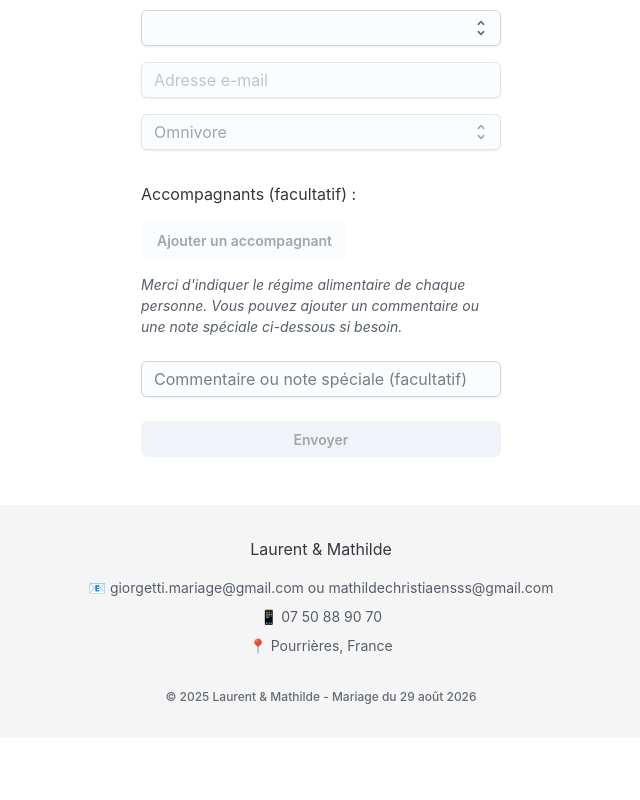
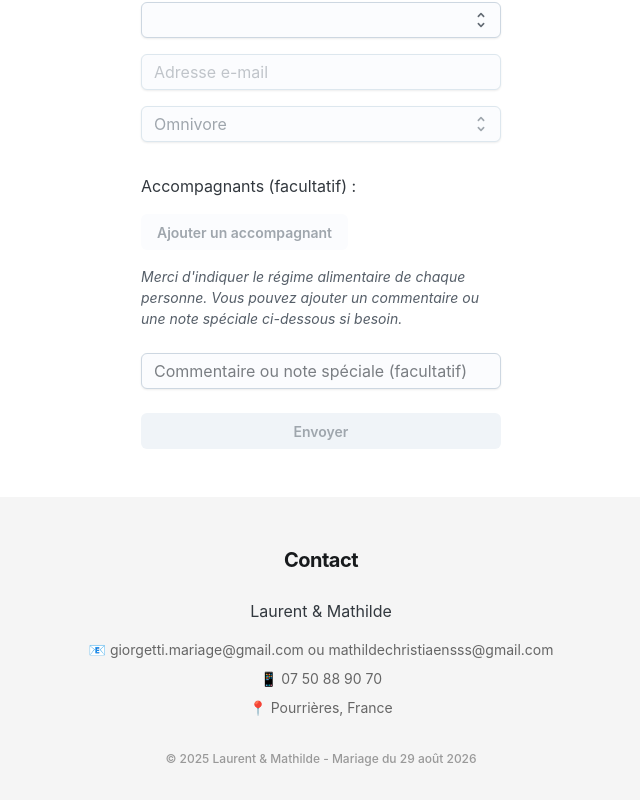
Before and after one commit to NanaChrs/site-mariage, a Next.js app: page / in a window 1280 px wide. Shown: the part 1799-2599 px from the top of the page, without its empty margins (319-959 px from the left). Before the commit the page ends 2537 px from the top, so only its background shows below. Built offline with nearby package versions, Linux system fonts and the light colour scheme.

Commit message:
global css

```diff
--- /dev/null
+++ b/src/app/colors.css
@@ -0,0 +1,37 @@
+/* Variables CSS globales pour les couleurs du site de mariage */
+:root {
+  /* Couleurs de base */
+  --color-white: #ffffff;
+  --color-black: #000000;
+
+  /* Couleurs de fond */
+  --color-background-main: #ffffff;
+  --color-background-footer: #f5f5f5;
+
+  /* Couleurs de texte */
+  --color-text-primary: #000000;
+  --color-text-secondary: #444444;
+  --color-text-on-dark: #ffffff;
+
+  /* Couleurs d'overlay et assombrissement */
+  --color-overlay-light: rgba(0,0,0,0.3);
+  --color-overlay-medium: rgba(0,0,0,0.4);
+  --color-overlay-strong: rgba(0,0,0,0.7);
+  --color-overlay-gradient-bottom: rgba(0,0,0,0.8);
+
+  /* Couleurs des ombres */
+  --color-shadow-light: rgba(0,0,0,0.08);
+  --color-shadow-medium: rgba(0,0,0,0.12);
+  --color-shadow-strong: rgba(0,0,0,0.18);
+  --color-shadow-text: rgba(0,0,0,0.5);
+
+  /* Couleurs des boutons et interactions */
+  --color-button-primary: rgba(241, 60, 218, 0.84);
+  --color-pagination-bullet: #333333;
+  --color-pagination-active: rgba(241, 60, 218, 0.84);
+  --color-navigation: #333333;
+
+  /* Couleurs Material UI (pour cohérence) */
+  --mui-text-muted: #666666;
+  --mui-text-copyright: #999999;
+}
--- a/src/app/components/accommodations.tsx
+++ b/src/app/components/accommodations.tsx
@@ -68,18 +68,17 @@ export default function AccommodationsCarousel() {
           <SwiperSlide key={acc.name}>
             <Card sx={{ minWidth: 0, maxWidth: '100%', width: '100%', height: 320, boxShadow: 'none', position: 'relative', overflow: 'hidden', borderRadius: 24, mx: 0, my: 0, p: 0, background: 'none' }}>
               <CardCover>
-                <Image src={acc.image} alt={acc.name} fill style={{ objectFit: 'cover', filter: 'brightness(0.85) drop-shadow(0 4px 24px rgba(0,0,0,0.18))', borderRadius: 24 }} />
+                <Image src={acc.image} alt={acc.name} fill style={{ objectFit: 'cover', filter: 'drop-shadow(0 4px 24px var(--color-shadow-strong))' }} />
               </CardCover>
               <CardCover
                 sx={{
-                  background:
-                    'linear-gradient(to top, rgba(0,0,0,0.4), rgba(0,0,0,0) 200px), linear-gradient(to top, rgba(0,0,0,0.8), rgba(0,0,0,0) 300px)',
+                  background: 'linear-gradient(to top, var(--color-overlay-medium), rgba(0,0,0,0) 200px), linear-gradient(to top, var(--color-overlay-gradient-bottom), rgba(0,0,0,0) 300px)',
                 }}
               />
-              <CardContent sx={{ position: 'absolute', left: 0, bottom: 0, width: '100%', height: '100%', p: 3, display: 'flex', flexDirection: 'column', alignItems: 'flex-start', justifyContent: 'flex-end', color: '#fff', background: 'none' }}>
-                <Typography level="h3" sx={{ fontSize: '1.4rem', fontWeight: 'bold', mb: 1, color: '#fff' }}>{acc.name}</Typography>
-                <Typography level="body-md" sx={{ fontSize: '1.1rem', fontWeight: 500, mb: 1, color: '#fff' }}>{acc.price} / nuit / personne</Typography>
-                <Typography level="body-sm" sx={{ fontSize: '1rem', opacity: 0.85, mb: 2, color: '#fff' }}>Pour {acc.people} personne{acc.people > 1 ? 's' : ''}</Typography>
+              <CardContent sx={{ position: 'absolute', left: 0, bottom: 0, width: '100%', height: '100%', p: 3, display: 'flex', flexDirection: 'column', alignItems: 'flex-start', justifyContent: 'flex-end', color: 'var(--color-text-on-dark)', background: 'none' }}>
+                <Typography level="h3" sx={{ fontSize: '1.4rem', fontWeight: 'bold', mb: 1, color: 'var(--color-text-on-dark)' }}>{acc.name}</Typography>
+                <Typography level="body-md" sx={{ fontSize: '1.1rem', fontWeight: 500, mb: 1, color: 'var(--color-text-on-dark)' }}>{acc.price} / nuit / personne</Typography>
+                <Typography level="body-sm" sx={{ fontSize: '1rem', opacity: 0.85, mb: 2, color: 'var(--color-text-on-dark)' }}>Pour {acc.people} personne{acc.people > 1 ? 's' : ''}</Typography>
                 <Button component="a" href={acc.url} target="_blank" rel="noopener noreferrer" variant="soft" color="primary" sx={{ textDecoration: 'underline', fontSize: '1rem', mt: 1 }}>
                   Voir le logement
                 </Button>
--- a/src/app/components/accomodations.module.css
+++ b/src/app/components/accomodations.module.css
@@ -4,7 +4,7 @@
   flex-direction: column;
   align-items: stretch;
   background: transparent;
-  box-shadow: 0 2px 24px rgba(0,0,0,0.5);
+  box-shadow: 0 2px 24px var(--color-shadow-text);
   min-width: 320px;
   max-width: 420px;
   width: 80vw;
@@ -23,7 +23,7 @@
   min-height: 100%;
   object-fit: cover;
   z-index: 1;
-  filter: brightness(0.85) drop-shadow(0 4px 24px rgba(0,0,0,0.18));
+  filter: drop-shadow(0 4px 24px var(--color-shadow-strong));
   border-radius: 24px;
 }
 .carouselOverlay {
@@ -33,7 +33,7 @@
   width: 100%;
   height: 100%;
   padding: 32px 24px;
-  color: #fff;
+  color: var(--color-text-on-dark);
   z-index: 2;
   display: flex;
   flex-direction: column;
@@ -52,19 +52,21 @@
 }
 .carouselDetails {
   font-size: 1.1rem;
-  color: #fff;
+  color: var(--color-text-on-dark);
   margin-bottom: 8px;
 }
 .carouselLink {
-  color: #fff;
+  color: var(--color-text-on-dark);
   text-decoration: underline;
   cursor: pointer;
   font-size: 1rem;
   margin-top: 8px;
 }
+
+/* Styles pour Swiper avec variables CSS synchronisées */
 .mySwiper {
   position: relative;
-  padding: 24px;
+  padding-bottom: 40px;
 }
 
 .mySwiper :global(.swiper-pagination) {
@@ -73,18 +75,18 @@
 }
 
 .mySwiper :global(.swiper-pagination-bullet) {
-  background: #333;
+  background: var(--color-pagination-bullet);
   opacity: 0.8;
   width: 12px;
   height: 12px;
 }
 
 .mySwiper :global(.swiper-pagination-bullet-active) {
-  background: #007bff;
+  background: var(--color-pagination-active);
   opacity: 1;
 }
 
 .mySwiper :global(.swiper-button-next),
 .mySwiper :global(.swiper-button-prev) {
-  color: #333;
+  color: var(--color-navigation);
 }
--- a/src/app/components/footer.tsx
+++ b/src/app/components/footer.tsx
@@ -7,25 +7,28 @@ export default function Footer() {
     <Box
       component="footer"
       sx={{
-        background: '#f5f5f5',
-        padding: '32px 24px 32px 24px',
+        background: 'var(--color-background-footer)',
+        padding: '48px 24px 32px 24px',
         textAlign: 'center',
         marginTop: 'auto',
       }}
     >
+      <Typography level="h4" sx={{ mb: 3, fontWeight: 'bold' }}>
+        Contact
+      </Typography>
       <Typography level="body-md" sx={{ mb: 2 }}>
         Laurent & Mathilde
       </Typography>
-      <Typography level="body-sm" sx={{ color: 'neutral.600', mb: 1 }}>
+      <Typography level="body-sm" sx={{ color: 'var(--mui-text-muted)', mb: 1 }}>
         📧 giorgetti.mariage@gmail.com ou mathildechristiaensss@gmail.com
       </Typography>
-      <Typography level="body-sm" sx={{ color: 'neutral.600', mb: 1 }}>
+      <Typography level="body-sm" sx={{ color: 'var(--mui-text-muted)', mb: 1 }}>
         📱 07 50 88 90 70
       </Typography>
-      <Typography level="body-sm" sx={{ color: 'neutral.600', mb: 4 }}>
+      <Typography level="body-sm" sx={{ color: 'var(--mui-text-muted)', mb: 4 }}>
         📍 Pourrières, France
       </Typography>
-      <Typography level="body-xs" sx={{ color: 'neutral.500' }}>
+      <Typography level="body-xs" sx={{ color: 'var(--mui-text-copyright)' }}>
         © 2025 Laurent & Mathilde - Mariage du 29 août 2026
       </Typography>
     </Box>
--- a/src/app/layout.tsx
+++ b/src/app/layout.tsx
@@ -1,6 +1,7 @@
 import type { Metadata } from "next";
 import { Geist, Geist_Mono } from "next/font/google";
 import "./globals.css";
+import "./colors.css";
 
 const geistSans = Geist({
   variable: "--font-geist-sans",
--- a/src/app/page.tsx
+++ b/src/app/page.tsx
@@ -30,7 +30,7 @@ export default function Home() {
         </CardCover>
         <CardCover
           sx={{
-            background: "rgba(0,0,0,0.3)",
+            background: "var(--color-overlay-light)",
           }}
         />
         <CardContent
@@ -39,10 +39,10 @@ export default function Home() {
             top: "50%",
             left: "50%",
             transform: "translate(-50%, -50%)",
-            color: "white",
+            color: "var(--color-text-on-dark)",
             fontSize: "3rem",
             fontWeight: "bold",
-            textShadow: "0 2px 8px rgba(0,0,0,0.5)",
+            textShadow: "0 2px 8px var(--color-shadow-text)",
             textAlign: "center",
             zIndex: 2,
           }}
@@ -54,7 +54,7 @@ export default function Home() {
         style={{
           position: "relative",
           zIndex: 2,
-          background: "white",
+          background: "var(--color-background-main)",
           padding: "48px 0",
         }}
       >
```
